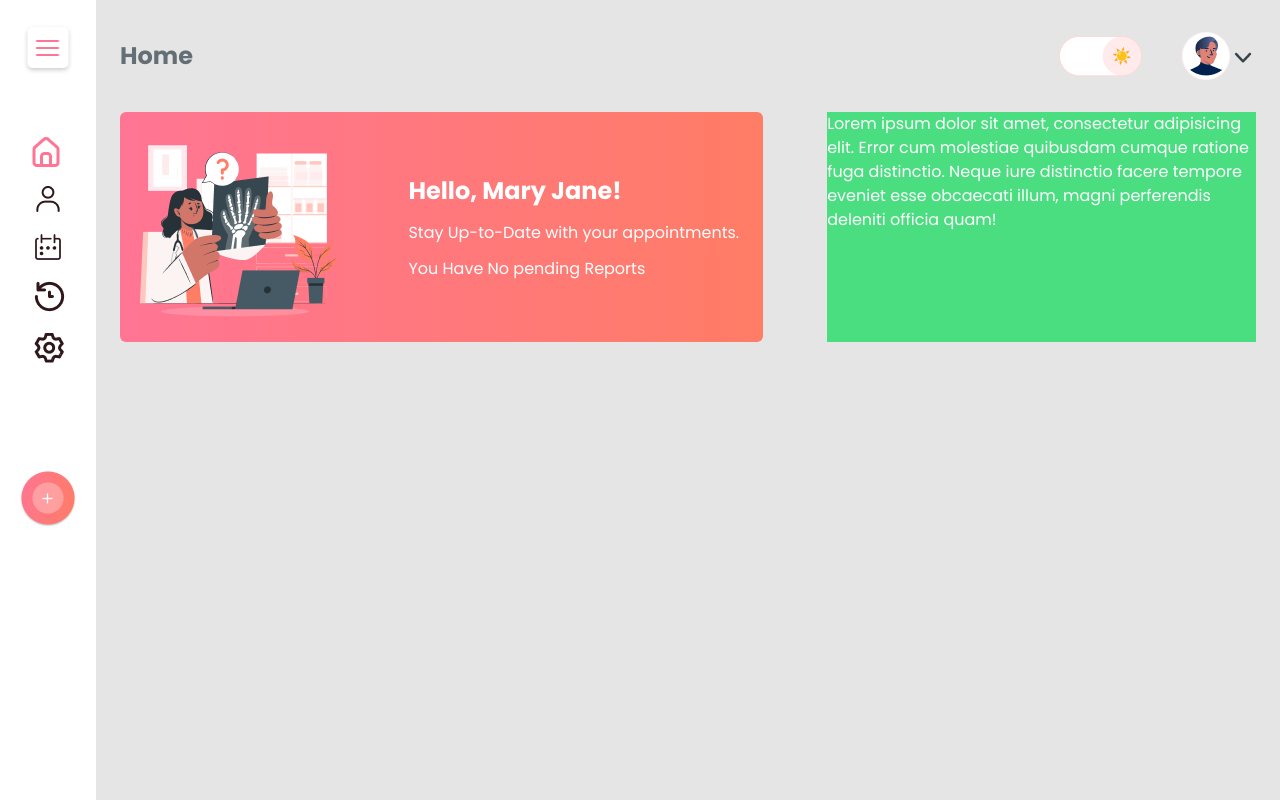
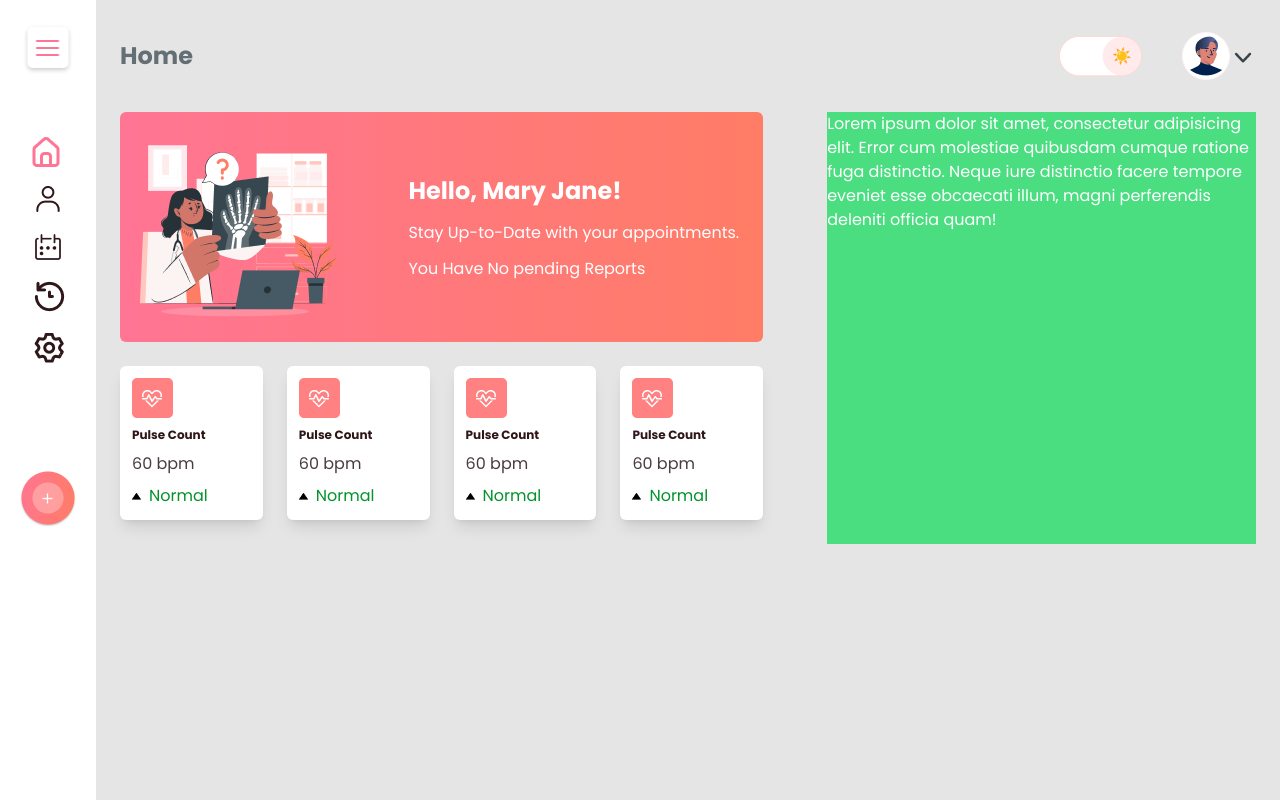
Before and after one commit to mallick-portfolio/corona-appoinment, a React (Create React App) app: page / in a window 1280 px wide. Built offline with nearby package versions, Linux system fonts and the light colour scheme.

Commit message:
added patient info

```diff
--- /dev/null
+++ b/src/Components/RightSideBar/PatientInfo.jsx
@@ -0,0 +1,57 @@
+import React from "react";
+import heart from "../../assets/images/Icon_Heart.png";
+import uparrow from "../../assets/images/uparrow.png";
+const PatientInfo = () => {
+  return (
+    <div className="my-6">
+      <div className="grid grid-cols-4 gap-6">
+        <div className="shadow-lg bg-white pl-3 py-3 rounded-md">
+          <img src={heart} alt="" />
+          <h4 className="text-[12px] font-semibold mt-2 text-secondary">
+            Pulse Count
+          </h4>
+          <p className="text-[#4A3D3F] text-[16px] my-2">60 bpm</p>
+          <div className="flex items-center">
+            <img src={uparrow} alt="" />
+            <span className="text-mygreen ml-2">Normal</span>
+          </div>
+        </div>
+        <div className="shadow-lg bg-white pl-3 py-3 rounded-md">
+          <img src={heart} alt="" />
+          <h4 className="text-[12px] font-semibold mt-2 text-secondary">
+            Pulse Count
+          </h4>
+          <p className="text-[#4A3D3F] text-[16px] my-2">60 bpm</p>
+          <div className="flex items-center">
+            <img src={uparrow} alt="" />
+            <span className="text-mygreen ml-2">Normal</span>
+          </div>
+        </div>
+        <div className="shadow-lg bg-white pl-3 py-3 rounded-md">
+          <img src={heart} alt="" />
+          <h4 className="text-[12px] font-semibold mt-2 text-secondary">
+            Pulse Count
+          </h4>
+          <p className="text-[#4A3D3F] text-[16px] my-2">60 bpm</p>
+          <div className="flex items-center">
+            <img src={uparrow} alt="" />
+            <span className="text-mygreen ml-2">Normal</span>
+          </div>
+        </div>
+        <div className="shadow-lg bg-white pl-3 py-3 rounded-md">
+          <img src={heart} alt="" />
+          <h4 className="text-[12px] font-semibold mt-2 text-secondary">
+            Pulse Count
+          </h4>
+          <p className="text-[#4A3D3F] text-[16px] my-2">60 bpm</p>
+          <div className="flex items-center">
+            <img src={uparrow} alt="" />
+            <span className="text-mygreen ml-2">Normal</span>
+          </div>
+        </div>
+      </div>
+    </div>
+  );
+};
+
+export default PatientInfo;
--- a/src/Components/RightSideBar/RightSideBar.jsx
+++ b/src/Components/RightSideBar/RightSideBar.jsx
@@ -1,6 +1,7 @@
 import React from "react";
 import TopBar from "../TopBar/TopBar.jsx";
 import Banner from "./Banner.jsx";
+import PatientInfo from "./PatientInfo.jsx";
 
 const RightSideBar = ({ show }) => {
   return (
@@ -13,6 +14,7 @@ const RightSideBar = ({ show }) => {
       <div className="flex justify-between gap-16">
         <div className="basis-3/5">
           <Banner />
+          <PatientInfo />
         </div>
         <div className="basis-2/5 bg-green-400">
           Lorem ipsum dolor sit amet, consectetur adipisicing elit. Error cum
```
Also changed, not shown: src/assets/images/uparrow.png (added).
